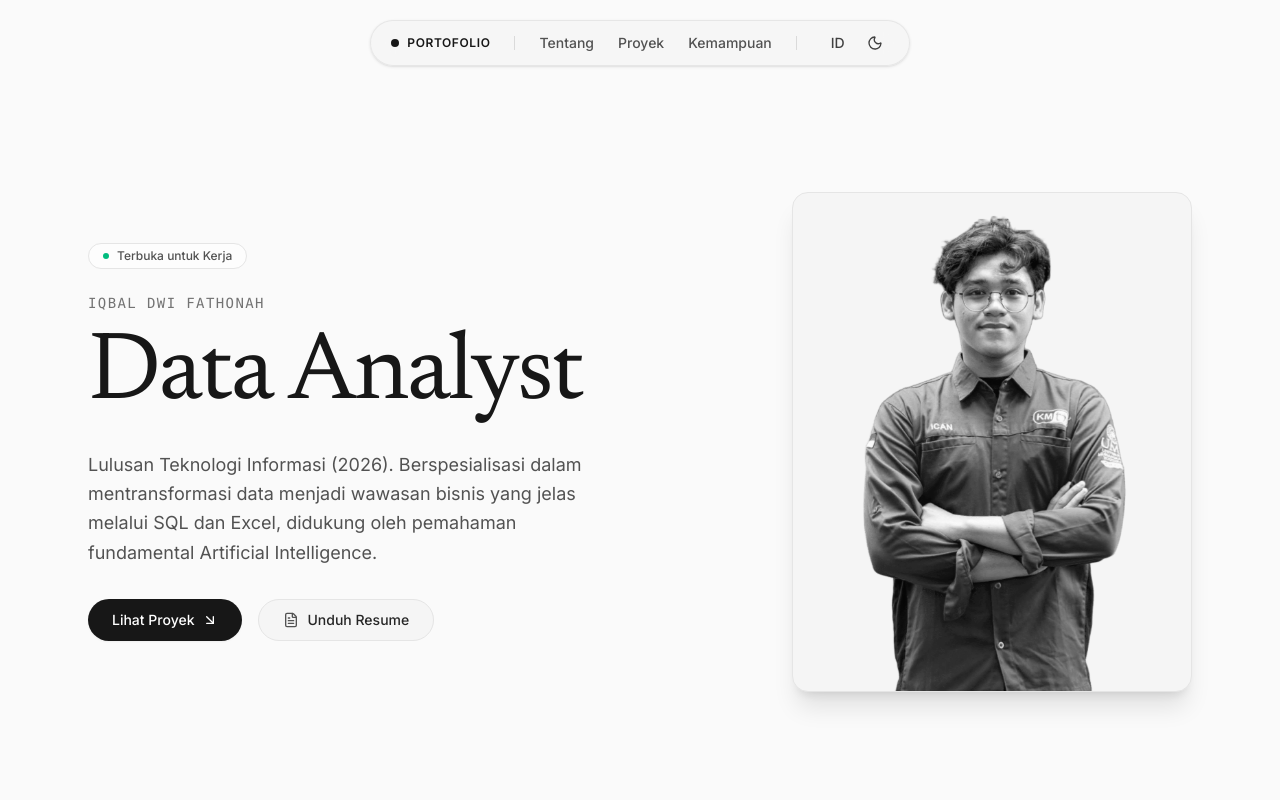
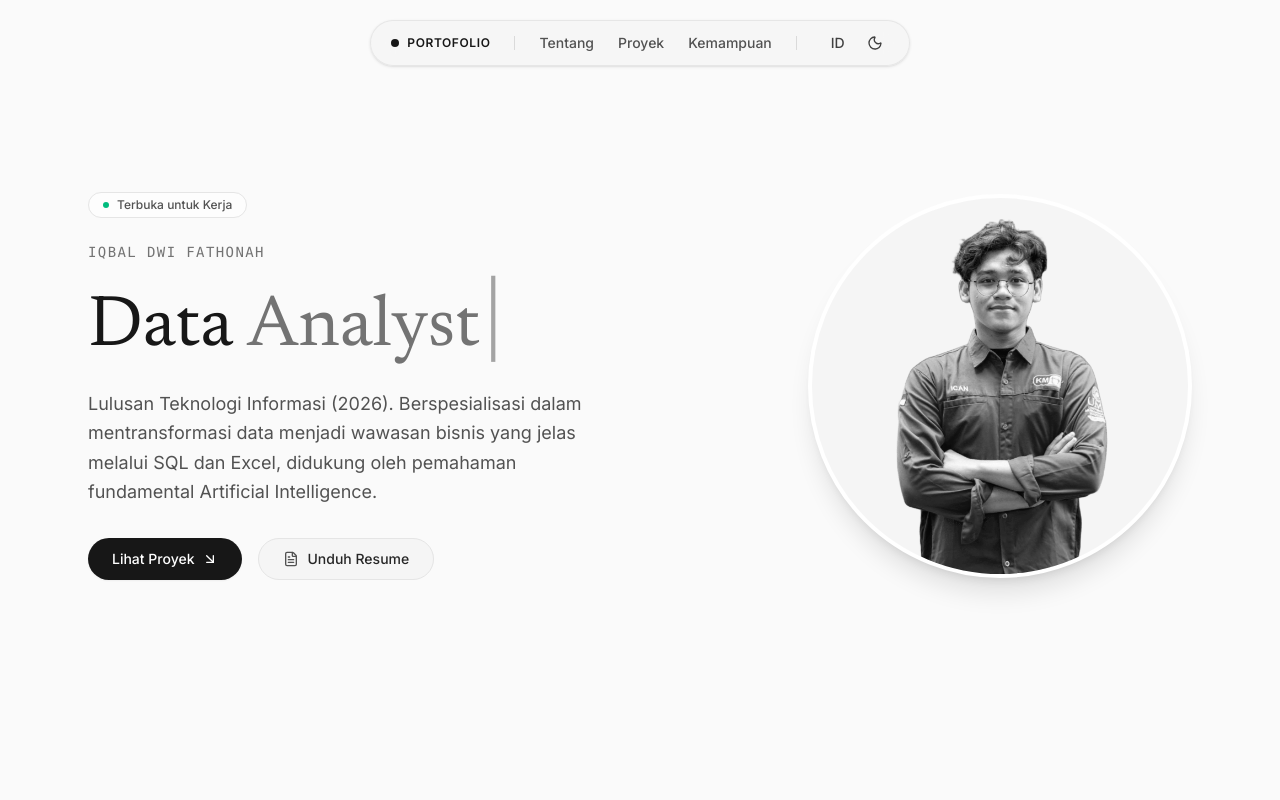
Before and after one commit to qivoradev/portofoliobyiqbal, a React (Vite) app: page / in a window 1280 px wide. Shown: the top 800 px of the page. Built offline with nearby package versions, Linux system fonts and the light colour scheme; a web font is replaced by a local one.

Commit message:
style(hero): reduce title font size for better two-column layout fit

```diff
--- a/src/App.jsx
+++ b/src/App.jsx
@@ -409,6 +409,39 @@ export default function App() {
   const [selectedCert, setSelectedCert] = useState(null);
   const [selectedProject, setSelectedProject] = useState(null);
 
+  // Typewriter effect state for "Analyst"
+  const [typedText, setTypedText] = useState('');
+  const [isDeleting, setIsDeleting] = useState(false);
+
+  useEffect(() => {
+    const word = 'Analyst';
+    let timer;
+
+    if (!isDeleting) {
+      if (typedText.length < word.length) {
+        timer = setTimeout(() => {
+          setTypedText(word.slice(0, typedText.length + 1));
+        }, 150);
+      } else {
+        timer = setTimeout(() => {
+          setIsDeleting(true);
+        }, 2000);
+      }
+    } else {
+      if (typedText.length > 0) {
+        timer = setTimeout(() => {
+          setTypedText(word.slice(0, typedText.length - 1));
+        }, 80);
+      } else {
+        timer = setTimeout(() => {
+          setIsDeleting(false);
+        }, 500);
+      }
+    }
+
+    return () => clearTimeout(timer);
+  }, [typedText, isDeleting]);
+
   useEffect(() => {
     document.documentElement.lang = lang;
   }, [lang]);
@@ -538,9 +571,10 @@ export default function App() {
                 {t.hero.name}
               </span>
 
-              {/* Main Title */}
-              <h1 className="font-serif text-5xl sm:text-6xl lg:text-7xl xl:text-8xl font-normal text-neutral-900 dark:text-neutral-50 tracking-tight leading-[1.05] mb-6 transition-colors">
-                {t.hero.title}
+              {/* Main Title with Typewriter Effect on "Analyst" */}
+              <h1 className="font-serif text-4xl md:text-6xl lg:text-[4.5rem] xl:text-7xl text-neutral-900 dark:text-white mb-4 leading-tight">
+                Data <span className="text-neutral-500 dark:text-neutral-400">{typedText}</span>
+                <span className="animate-pulse font-sans font-light ml-0.5 text-neutral-400 dark:text-neutral-500 select-none">|</span>
               </h1>
 
               {/* Sub-headline */}
@@ -572,7 +606,7 @@ export default function App() {
 
             {/* Right Column (Profile Picture) */}
             <div className="relative flex justify-center lg:justify-end order-last">
-              <div className="relative w-full max-w-[320px] md:max-w-[400px] aspect-[4/5] rounded-2xl overflow-hidden bg-neutral-100 dark:bg-neutral-800 shadow-xl border border-neutral-200 dark:border-neutral-800 mx-auto lg:mx-0 lg:ml-auto">
+              <div className="relative w-64 h-64 md:w-80 md:h-80 lg:w-96 lg:h-96 rounded-full overflow-hidden bg-neutral-100 dark:bg-neutral-800 shadow-xl border-4 border-white dark:border-neutral-900 mx-auto lg:mx-0 lg:ml-auto">
                 <img
                   src="/profile-picture.png"
                   alt="Iqbal Dwi Fathonah"
```
Also changed, not shown: public/profile-picture.png.
